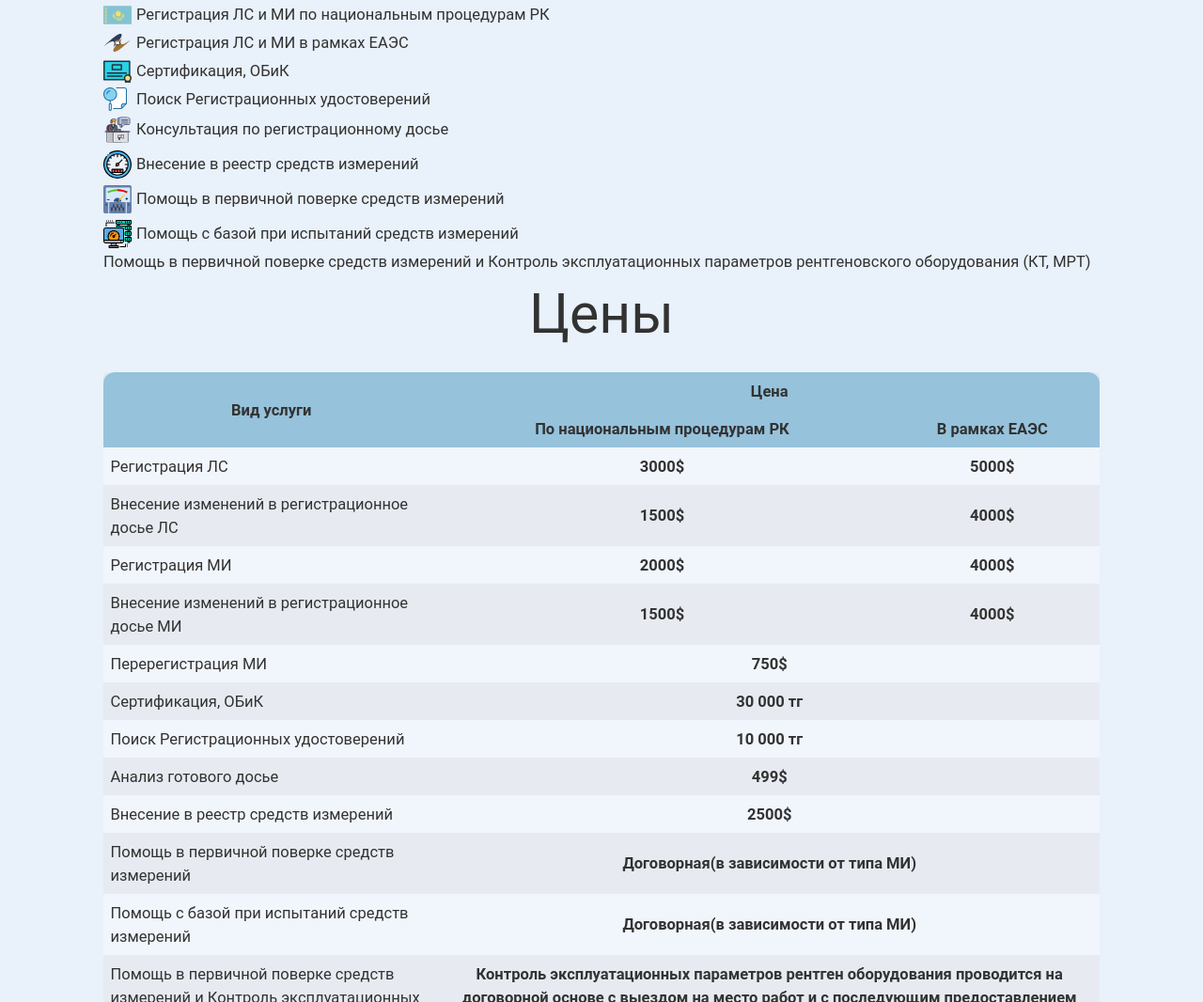
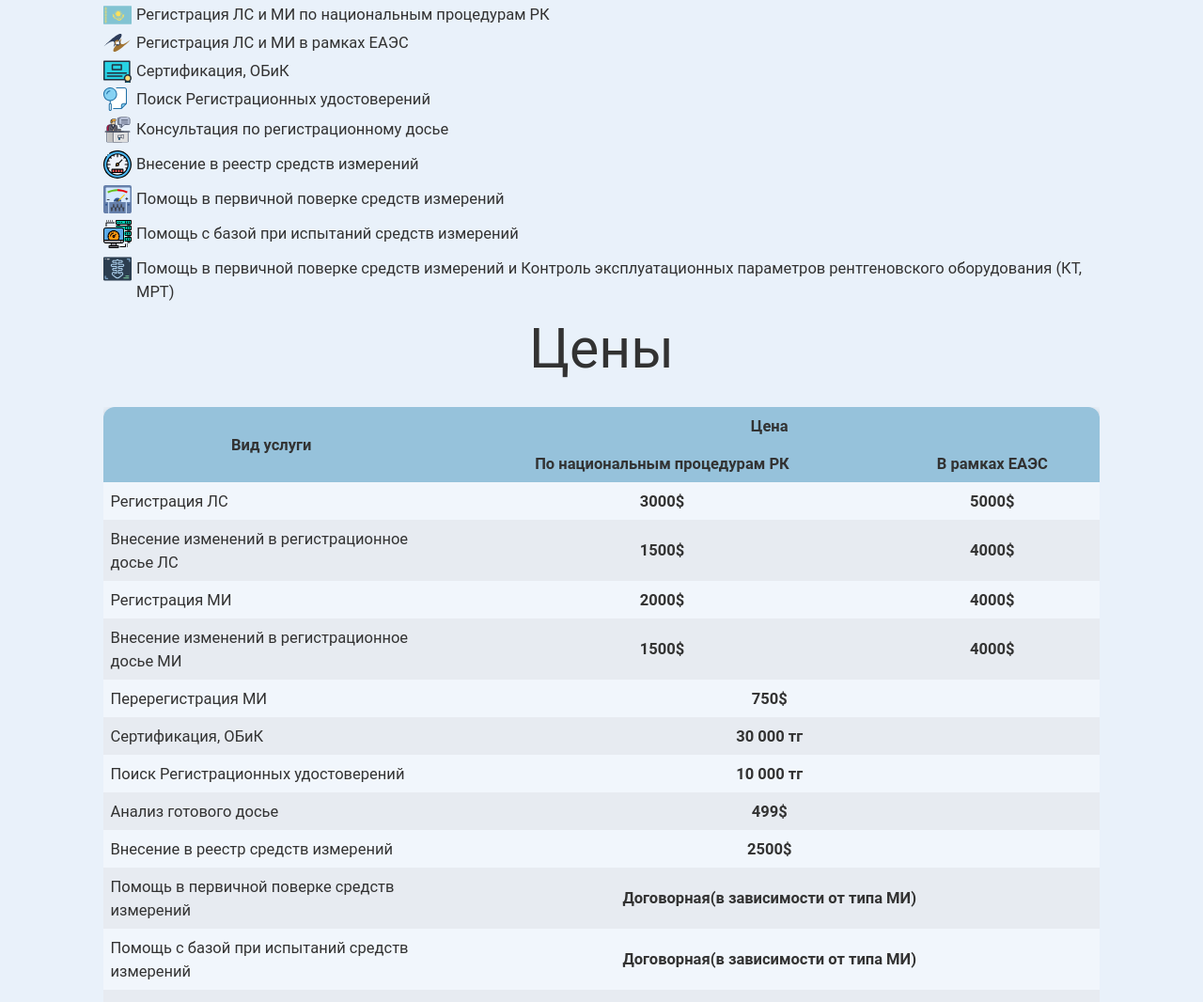
Before and after one commit to Regmi-kz/Regmi, a plain HTML site: page index.html in a window 1280 px wide. Shown: the part 935-2001 px from the top of the page at 94% size. Drawn offline with Linux system fonts and the light colour scheme.

Commit message:
Update style.css

```diff
--- a/css/style.css
+++ b/css/style.css
@@ -438,6 +438,12 @@ body {
     margin-top: 5px;
 }
 
+.main__services-list li:nth-child(9) {
+    background: url(../logo/x_ray.svg) no-repeat left 0 top 0px;
+    padding: 2px 0 5px 35px;
+    margin-top: 5px;
+}
+
 .main__prise {
     margin-top: 30px;
 
```
